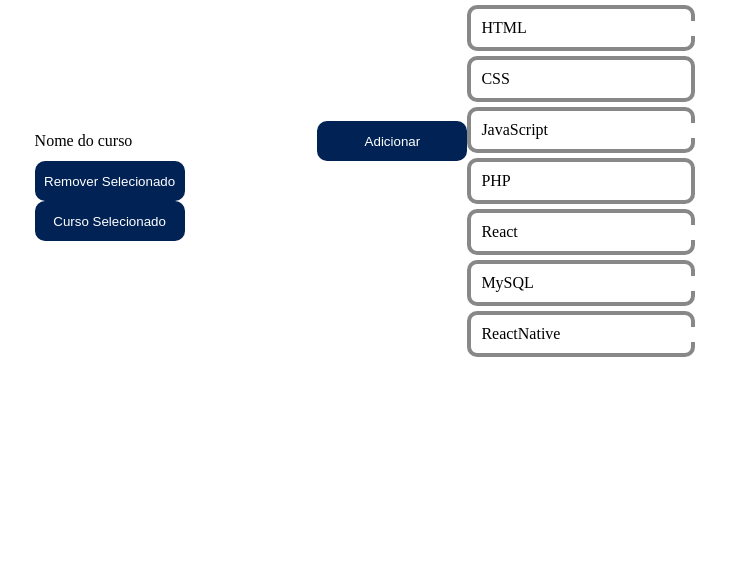
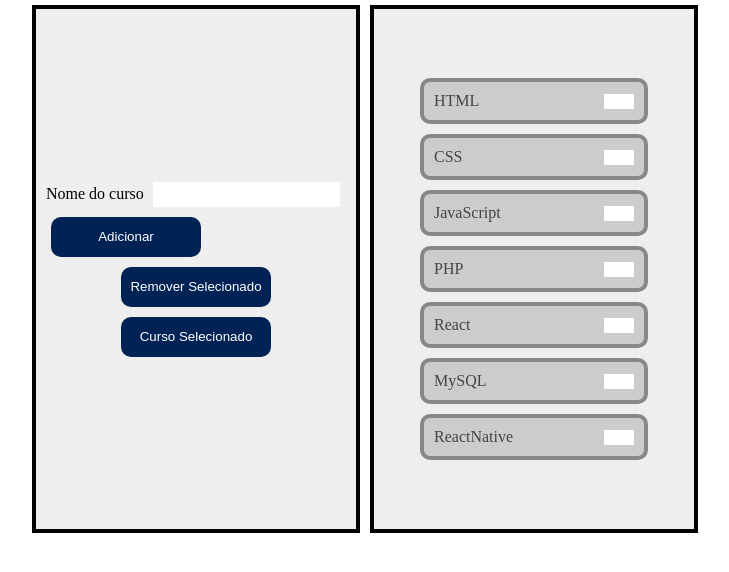
Before and after one commit to GeanFit/JavaScript, a plain HTML site: page aula043/index.html in a window 1280 px wide. Shown: the whole page, without its empty margins (275-1004 px from the left). Drawn offline with Linux system fonts and the light colour scheme.

Commit message:
atualizações

```diff
--- a/aula043/estilos043.css
+++ b/aula043/estilos043.css
@@ -18,6 +18,7 @@ button{
     color: #fff;
     cursor: pointer;
     border-radius: 10px;
+    margin: 5px;
 }
 
 .curso{
@@ -34,5 +35,55 @@ button{
 }
 
 .selecionado{
-    background-color: ;
+    background-color: #800 !important;
+    color: #fcc !important;
+    border-color: #f00 !important;
 }
+
+.c1{
+    background-color: #ccc;
+    color: #444;
+}
+
+.c2{
+    background-color: #444;
+    color: #ccc;
+}
+
+.caixa{
+    border: 4px solid #000;
+    background-color: #eee;
+    padding: 10px;
+    display: flex;
+    flex-direction: column;
+    justify-content: center;
+    align-items: center;
+    margin: 5px;
+    height: 500px;
+    width: 300px;
+}
+
+.btn_lixeira{
+    width: 25px;
+    cursor: pointer;
+}
+
+.caixaFuncionalidades{
+    display: flex;
+    flex-direction: column;
+    justify-content: center;
+    align-items: center;
+    margin: 5px;
+}
+
+.comandos{
+    width: 30px;
+    display: flex;
+    justify-content: space-around;
+    align-items: center;
+}
+
+#caixaNovoCurso input{
+    margin: 5px;
+    padding: 5px;
+}
```
